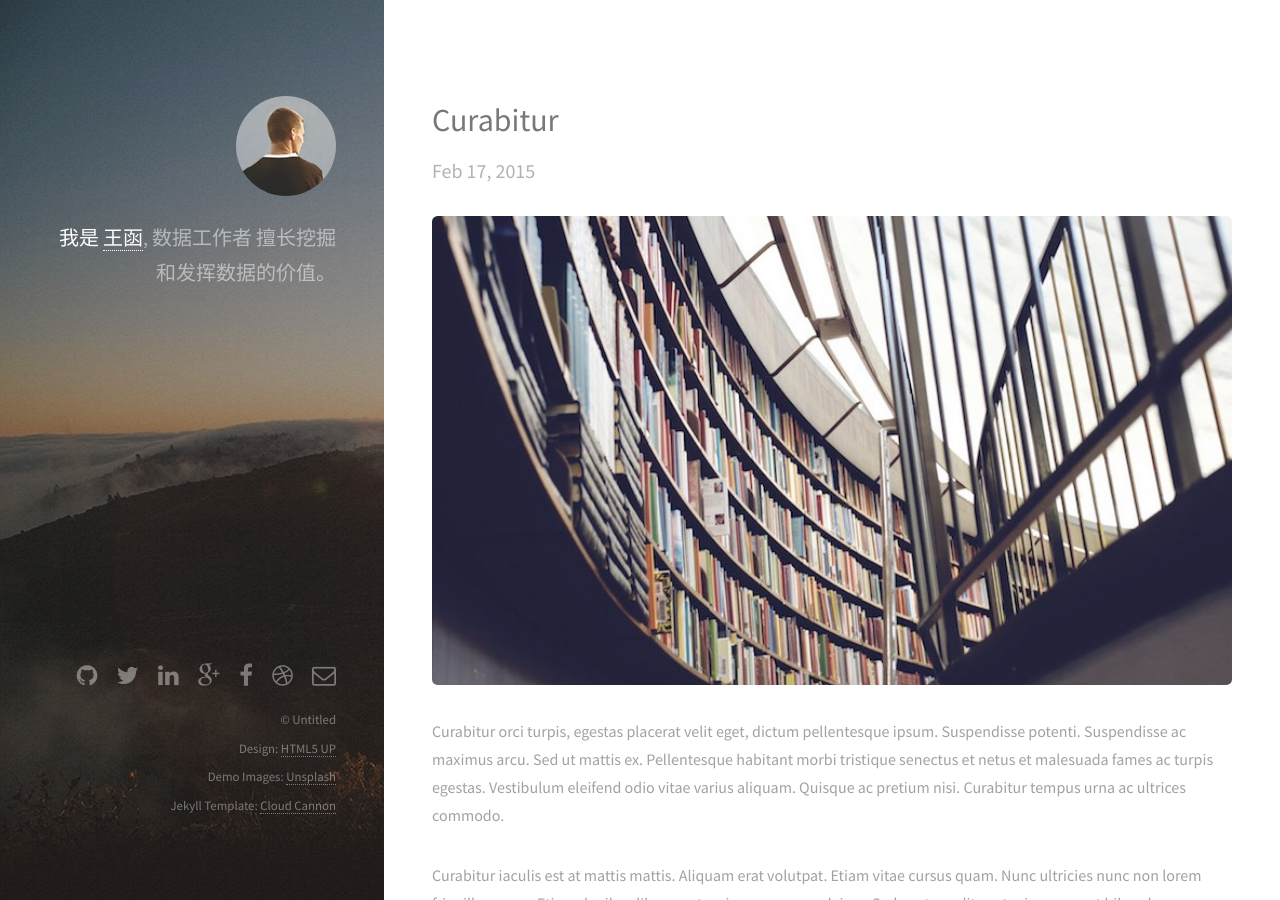
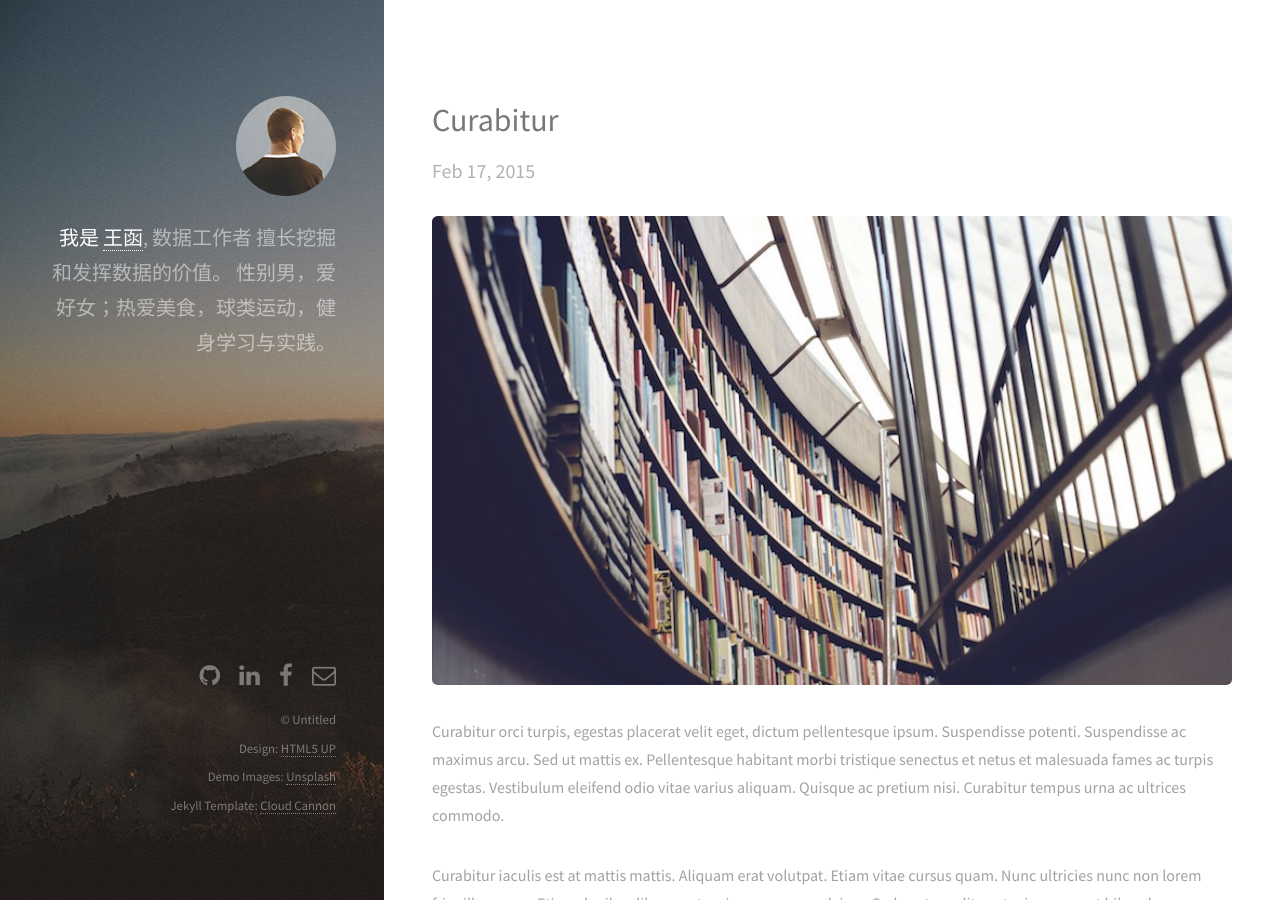
Before and after one commit to cswanghan/cswanghan.github.io, a Jekyll site: the page built from index.html, in a window 1280 px wide and 900 px high. Built offline with Jekyll 4.4.1, drawn with Linux system fonts in a browser that asks for light colours.

Commit message:
update header

```diff
--- a/_config.yml
+++ b/_config.yml
@@ -1,7 +1,7 @@
 # Site settings
 
-title: Strata # Title of your site
-email: your-email@domain.com # Your contant email
+title: 平凡的挖掘之路 # Title of your site
+email: cswanghan@gmail.com # Your contant email
 
 description: > # this means to ignore newlines until "baseurl:"
   Write an awesome description for your new site here. You can edit this
--- a/_layouts/default.html
+++ b/_layouts/default.html
@@ -23,7 +23,9 @@
       <header id="header">
           <a href="#" class="image avatar"><img src="/images/avatar.jpg" alt="" /></a>
           <h1><strong>我是 <a href="/">王函</a></strong>, 数据工作者<br />
-          擅长挖掘和发挥数据的价值。<br />
+          擅长挖掘和发挥数据的价值。
+          性别男，爱好女；热爱美食，球类运动，健身学习与实践。</h1>
+          <!-- <br /> -->
           <!-- crafted by <a href="http://html5up.net">HTML5 UP</a>.</h1> -->
       </header>
 
@@ -42,13 +44,13 @@
               </li>
               {% endif %}
 
-              {% if site.twitter_username %}
+              <!-- {% if site.twitter_username %}
               <li>
                 <a href="https://twitter.com/{{ site.twitter_username }}" class="icon fa-twitter">
                   <span class="label">Twitter</span>
                 </a>
               </li>
-              {% endif %}
+              {% endif %} -->
 
               {% if site.linkedin_username %}
               <li>
@@ -58,13 +60,13 @@
               </li>
               {% endif %}
 
-              {% if site.google_plus_username %}
+              <!-- {% if site.google_plus_username %}
               <li>
                 <a href="https://plus.google.com/{{ site.google_plus_username }}" class="icon fa-google-plus">
                   <span class="label">Google+</span>
                 </a>
               </li>
-              {% endif %}
+              {% endif %} -->
 
               {% if site.facebook_username %}
               <li>
@@ -73,14 +75,14 @@
                 </a>
               </li>
               {% endif %}
-
+<!--
               {% if site.dribbble_username %}
               <li>
                 <a href="#" class="icon fa-dribbble">
                   <span class="label">Dribbble</span>
                 </a>
               </li>
-              {% endif %}
+              {% endif %} -->
 
               {% if site.email %}
               <li>
```
